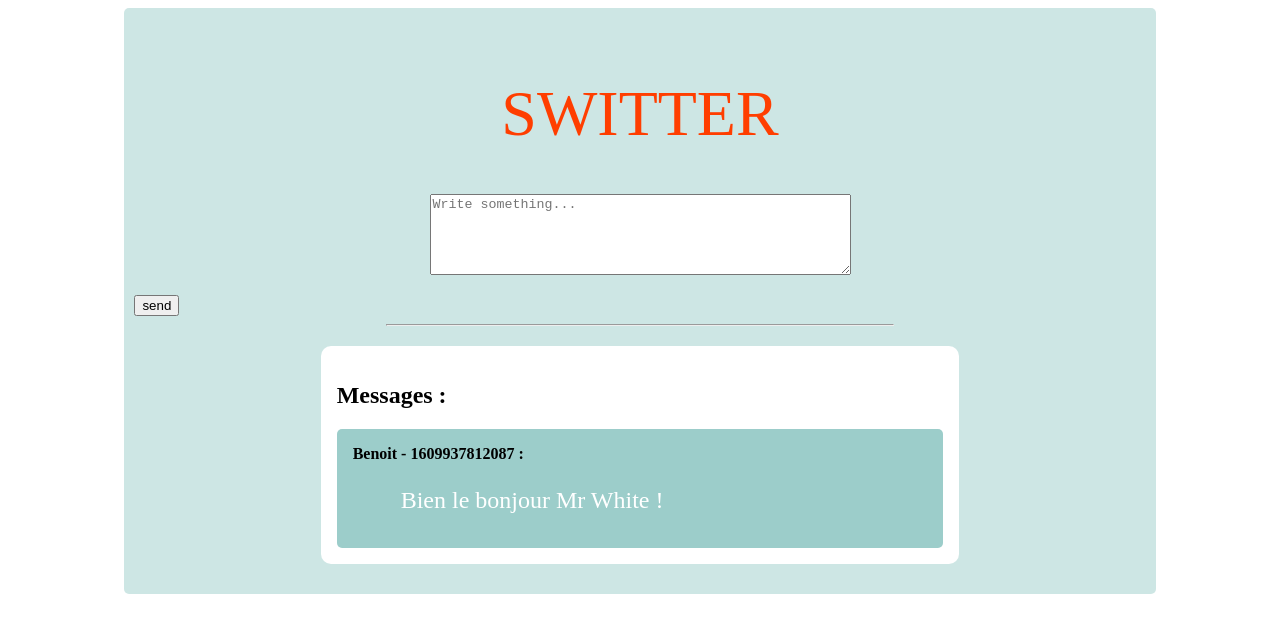
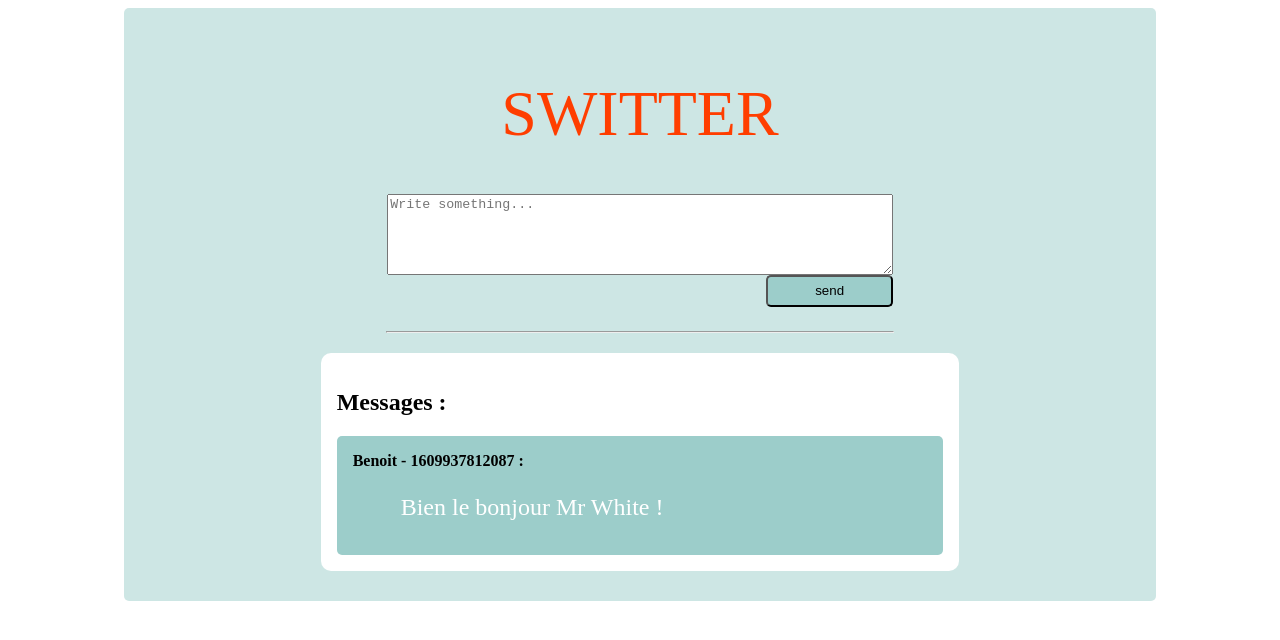
Before and after one commit to BenoitRobin/switter, a Svelte app: page / in a window 1280 px wide. Shown: the top 640 px of the page. Built offline with nearby package versions, Linux system fonts and the light colour scheme; the HTML template or start-up script is replaced by a standard one.

Commit message:
add component list of messages

```diff
--- a/src/App.svelte
+++ b/src/App.svelte
@@ -1,5 +1,20 @@
 <script>
 	import Block from './components/block.svelte';
+	import List from './components/listMessages.svelte';
+
+	let messages = [
+        {
+            id: 1609937812087,
+            text: ' Bien le bonjour Mr White !',
+            author: 'Benoit'
+        }
+	];
+
+
+	function addMessage (event) {
+		let newMessage = event.detail;
+		messages = [ newMessage, ...messages]
+	}
 </script>
 
 <!-- Mon style -->
@@ -13,13 +28,16 @@
 	border-radius: 5px;
 	padding: 10px;
 }
-
 </style>
 
 <!-- Mon code  -->
 
 <main class='container'>
 
-	<Block name = Switter/>
-
+	<Block
+		name = Switter
+		author = 'Bob'
+		on:message={addMessage}
+	/>
+	<List messages = {messages} />
 </main>
--- a/src/components/block.svelte
+++ b/src/components/block.svelte
@@ -1,28 +1,22 @@
 <script>
+
+    import { createEventDispatcher } from 'svelte';
+
+    const dispatch = createEventDispatcher();
+
     export let name;
+    export let author;
     let message = '';
-    export let messages = [
-        {
-            id: 1609937812087,
-            text: ' Bien le bonjour Mr White !',
-            author: 'Benoit'
-        }
-    ];
 
-    function updateMessage(event) {
-        // console.log(event.target.value);
-        message = event.target.value;
-    }
 
     function savedMessage() {
         const newMessage = {
             id: Date.now(),
             text: message,
-            author: 'Sam'
+            author: author
         }
 
-        messages = [newMessage, ...messages];
-        console.log('Mes messages : ', messages);
+        dispatch('message', newMessage)
 
         message = '';
 
@@ -38,6 +32,12 @@
 		padding: 1em;
 		margin: 0 auto;
 
+        width: 50%;
+        display: flex;
+        flex-direction: column;
+        justify-content: center;
+
+
 	}
 
 	h1 {
@@ -47,67 +47,38 @@
 		font-weight: 100;
 	}
 
+    .btn {
+        width: 25%;
+        align-self: flex-end;
+        padding: .5em 0;
+        border-radius: 5px;
+        background-color:  rgb(156,205,202);
+    }
+
+    .btn:hover {
+        background-color: #ff3e00;
+        color: #fff;
+    }
 	@media (min-width: 640px) {
 		main {
 			max-width: none;
 		}
 	}
 
+
     hr {
         width: 50%;
     }
-    .display {
-        width: 60%;
-        margin: 20px auto;
-        background-color: #fff;
-        padding: 1em;
-        border-radius: 10px;
 
-        &-tab {
-            background-color: rgb(156,205,202);
-            padding: 1em;
-            border-radius: 5px;
-
-            &--item {
-                list-style: none;
-                font-size: 1rem;
-                font-weight: 600;
-            }
-
-            &--message {
-                padding-top: 1em;
-                padding-left: 2em;
-                font-size: 1.5rem;
-                color: white;
-                text-transform: none;
-                font-weight: 300;
-            }
-        }
-
-    }
 </style>
 
 <!-- Mon code  -->
 
 <main class="main">
 	<h1>{name}</h1>
-    <textarea cols="50" rows="5" on:input={updateMessage} placeholder="Write something..."></textarea>
+    <textarea cols="50" rows="5" bind:value={message} placeholder="Write something..."></textarea>
+    <button on:click={savedMessage} class="btn">send</button>
 </main>
 
-<button on:click={savedMessage}>send</button>
 
 <hr />
-
-<section class='display'>
-    <h2>Messages : </h2>
-    <div class="display-tab">
-        {#each messages as message}
-
-        <li class="display-tab--item">
-            {message.author} - <span class="date">{message.id}</span>  :
-            <div class="display-tab--message">{message.text}</div>
-        </li>
-        <br>
-        {/each}
-    </div>
-</section>
--- /dev/null
+++ b/src/components/listMessages.svelte
@@ -0,0 +1,54 @@
+<script>
+    export let messages;
+</script>
+
+
+
+<style type="text/scss">
+    .display {
+            width: 60%;
+            margin: 20px auto;
+            background-color: #fff;
+            padding: 1em;
+            border-radius: 10px;
+
+            &-tab {
+                background-color: rgb(156,205,202);
+                padding: 1em;
+                border-radius: 5px;
+
+                &--item {
+                    list-style: none;
+                    font-size: 1rem;
+                    font-weight: 600;
+                }
+
+                &--message {
+                    padding-top: 1em;
+                    padding-left: 2em;
+                    font-size: 1.5rem;
+                    color: white;
+                    text-transform: none;
+                    font-weight: 300;
+                }
+            }
+
+        }
+</style>
+
+
+
+<section class='display'>
+    <h2>Messages : </h2>
+    <div class="display-tab">
+
+
+        {#each messages as message}
+        <li class="display-tab--item">
+            {message.author} - <span class="date">{message.id}</span>  :
+            <div class="display-tab--message">{message.text}</div>
+        </li>
+        <br>
+        {/each}
+    </div>
+</section>
```
